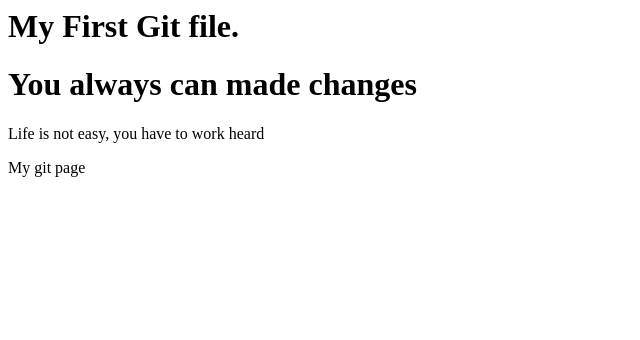
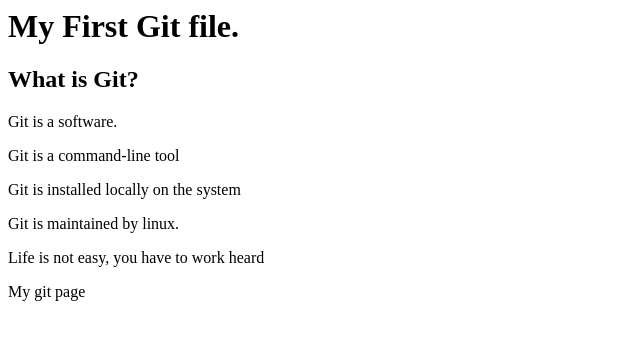
Before and after one commit to khushadi/firstgitRepo, a plain HTML site: page index.html in a window 1280 px wide. Shown: the whole page, without its empty margins (0-640 px from the left). Drawn offline with Linux system fonts and the light colour scheme.

Commit message:
Update index.html
Added git info

```diff
--- a/index.html
+++ b/index.html
@@ -1,7 +1,11 @@
 <html>
 <body>
 <h1>My First Git file.</h1>
-<h1>You always can made changes</h1>
+<h2>What is Git?</h2>
+<p>Git is a software.</p>
+<p>Git is a command-line tool</p>
+<p>Git is installed locally on the system</p>
+<p>Git is maintained by linux. </p>
 
 <p>Life is not easy, you have to work heard </p>
 <p>My git page </p>
```
